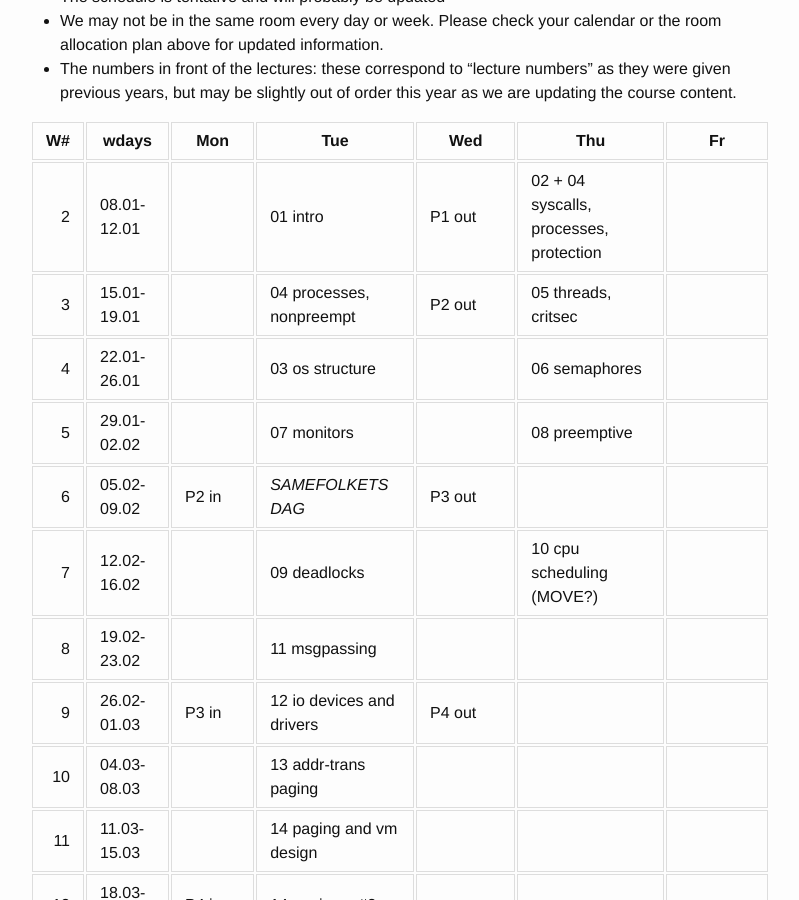
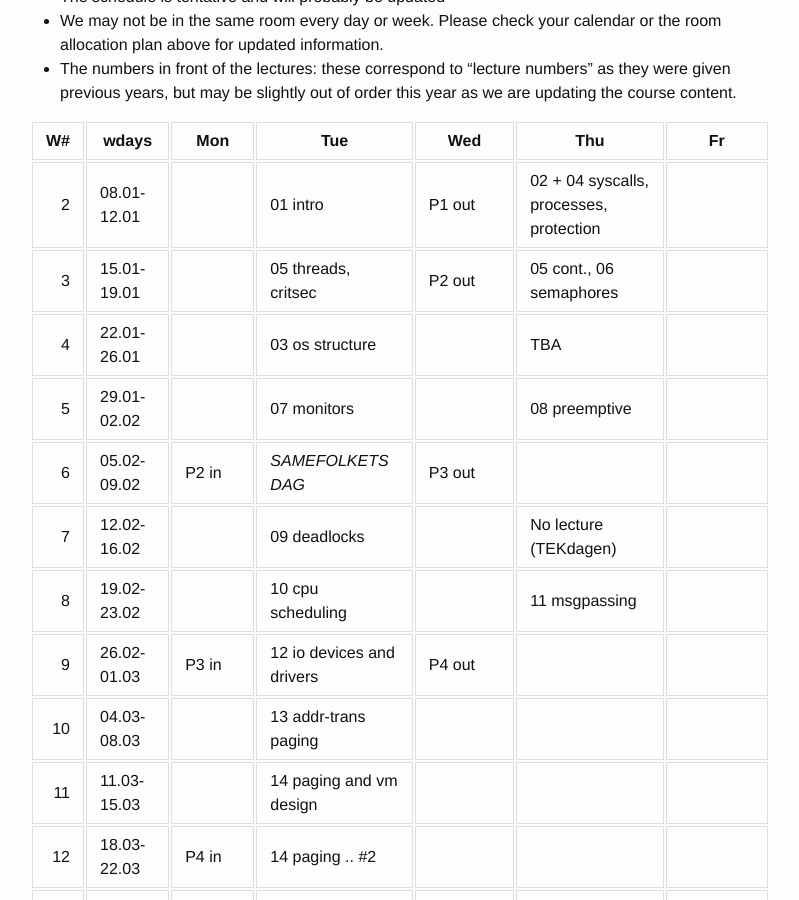
Before and after one commit to uit-inf-2201-s24/uit-inf-2201-s24.github.io, a Jekyll site: the page built from index.md, in a window 1280 px wide and 900 px high, scrolled down 1043 px. Shown: the whole window, without its empty margins (240-1039 px from the left). Built offline with Jekyll 4.4.1, drawn with Linux system fonts in a browser that asks for light colours; our own code applies the rules of GitHub Pages for plain Markdown files.

Commit message:
updated lecture plan

```diff
--- a/index.md
+++ b/index.md
@@ -46,12 +46,12 @@ Below is the scheduled dates and topics for lectures and project hand-outs. Plea
 | W# | wdays       | Mon      | Tue                       | Wed            | Thu                                     | Fr              |
 |---:|-------------|----------|---------------------------|----------------|-----------------------------------------|-----------------|
 |  2 | 08.01-12.01 |          | 01 intro                  | P1 out         | 02 + 04 syscalls, processes, protection |                 |
-|  3 | 15.01-19.01 |          | 04 processes, nonpreempt  | P2 out         | 05 threads, critsec                     |                 |
-|  4 | 22.01-26.01 |          | 03 os structure           |                | 06 semaphores                           |                 |
+|  3 | 15.01-19.01 |          | 05 threads, critsec       | P2 out         | 05 cont., 06 semaphores                 |                 |
+|  4 | 22.01-26.01 |          | 03 os structure           |                | TBA                                     |                 |
 |  5 | 29.01-02.02 |          | 07 monitors               |                | 08 preemptive                           |                 |
 |  6 | 05.02-09.02 | P2 in    | *SAMEFOLKETS DAG*         | P3 out         |                                         |                 |
-|  7 | 12.02-16.02 |          | 09 deadlocks              |                | 10 cpu scheduling  (MOVE?)              |                 |
-|  8 | 19.02-23.02 |          | 11 msgpassing             |                |                                         |                 |
+|  7 | 12.02-16.02 |          | 09 deadlocks              |                | No lecture (TEKdagen)                   |                 |
+|  8 | 19.02-23.02 |          | 10 cpu scheduling         |                | 11 msgpassing                           |                 |
 |  9 | 26.02-01.03 | P3 in    | 12 io devices and drivers | P4 out         |                                         |                 |
 | 10 | 04.03-08.03 |          | 13 addr-trans paging      |                |                                         |                 |
 | 11 | 11.03-15.03 |          | 14 paging and vm design   |                |                                         |                 |
```
